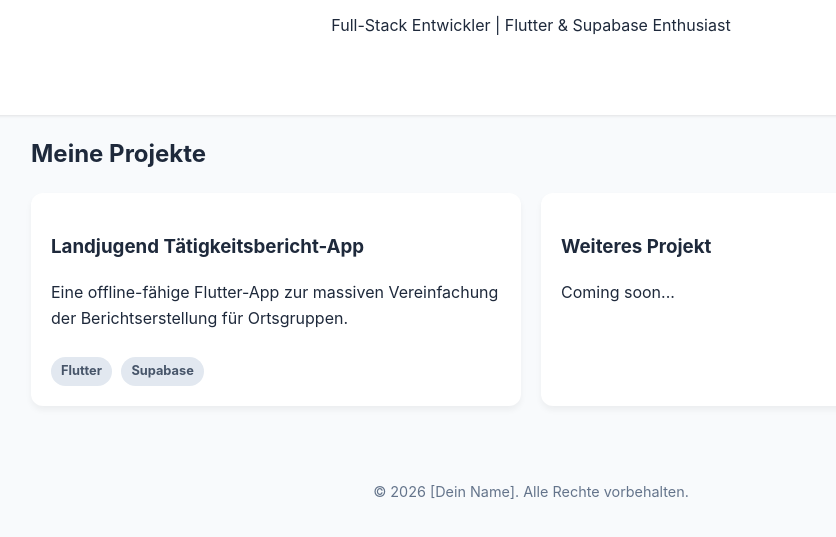
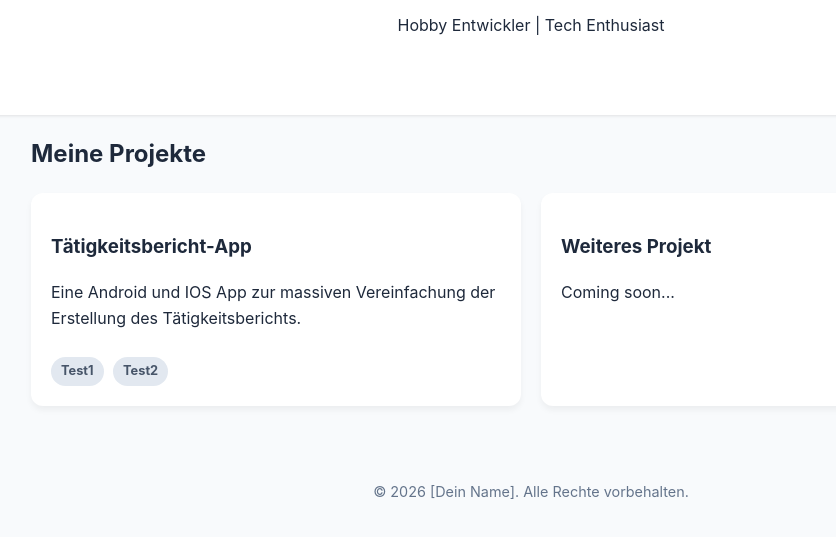
Before and after one commit to pilzapps/pilzapps.github.io, a plain HTML site: page index.html in a window 1280 px wide. Shown: the part 127-664 px from the top of the page, without its empty margins (109-945 px from the left). Drawn offline with Linux system fonts and the light colour scheme.

Commit message:
Update index.html

```diff
--- a/index.html
+++ b/index.html
@@ -10,7 +10,7 @@
     <header>
         <div class="container">
             <h1>Hallo, ich bin [Dein Name] 👋</h1>
-            <p>Full-Stack Entwickler | Flutter & Supabase Enthusiast</p>
+            <p>Hobby Entwickler | Tech Enthusiast</p>
         </div>
     </header>
 
@@ -19,10 +19,10 @@
         <div class="project-grid">
             <a href="/lj-app/" class="project-card">
                 <div class="card-content">
-                    <h3>Landjugend Tätigkeitsbericht-App</h3>
-                    <p>Eine offline-fähige Flutter-App zur massiven Vereinfachung der Berichtserstellung für Ortsgruppen.</p>
-                    <span class="tech-tag">Flutter</span>
-                    <span class="tech-tag">Supabase</span>
+                    <h3>Tätigkeitsbericht-App</h3>
+                    <p>Eine Android und IOS App zur massiven Vereinfachung der Erstellung des Tätigkeitsberichts.</p>
+                    <span class="tech-tag">Test1</span>
+                    <span class="tech-tag">Test2</span>
                 </div>
             </a>
 
```
